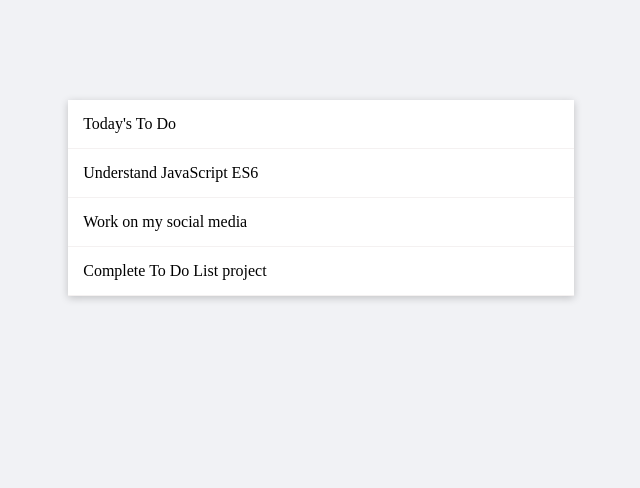
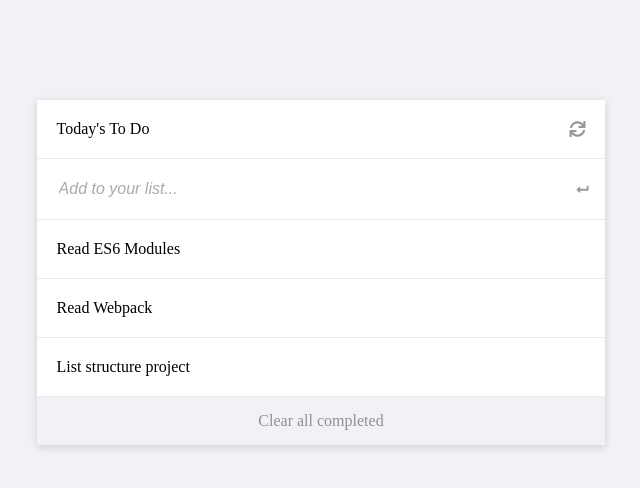
Before and after one commit to mbdesigns1989/To-do-List, a website built with webpack: page src/index.html in a window 1280 px wide. Shown: the whole page, without its empty margins (319-959 px from the left). Built offline with nearby package versions, Linux system fonts and the light colour scheme.

Commit message:
Update src/index.html  src/index.js  src/style.css

```diff
--- a/src/index.html
+++ b/src/index.html
@@ -3,14 +3,27 @@
 <head>
     <meta charset="UTF-8">
     <meta name="viewport" content="width=device-width, initial-scale=1.0">
-    <title>To-do list</title>
+    <link rel="stylesheet" href="https://pro.fontawesome.com/releases/v5.10.0/css/all.css" integrity="sha384-AYmEC3Yw5cVb3ZcuHtOA93w35dYTsvhLPVnYs9eStHfGJvOvKxVfELGroGkvsg+p" crossorigin="anonymous"/>
+    <title>To Do List</title>
 </head>
 <body>
     <main>
         <div class="card">
-            <p class="list-item">Today's To Do</p>
-            <ul id="todo-list">
-            </ul>
+            <div class="list-head">
+                <p>Today's To Do</p>
+                <i class="fas fa-sync"></i>
+            </div>
+            <div class="list-head">
+                <input type="text" placeholder="Add to your list..." id="inputList">
+                <i class="fas fa-level-down-alt" id="enter"></i>
+            </div>
+            <div>
+                <ul id="main-list">
+                </ul>
+            </div>
+            <div class="clear-all">
+                <p><a href="#" id="clear">Clear all completed</a></p>
+            </div>
         </div>
     </main>
 </body>
--- a/src/index.js
+++ b/src/index.js
@@ -1,20 +1,20 @@
 import 'lodash';
 import './style.css';
 
-const todoList = document.getElementById('todo-list');
+const mainList = document.getElementById('main-list');
 
 const myTasks = [{
-  description: 'Understand JavaScript ES6',
+  description: 'Read ES6 Modules',
   completed: true,
   index: 0,
 },
 {
-  description: 'Work on my social media',
+  description: 'Read Webpack',
   completed: true,
   index: 1,
 },
 {
-  description: 'Complete To Do List project',
+  description: 'List structure project',
   completed: false,
   index: 2,
 }];
@@ -27,7 +27,7 @@ function displayTasks() {
     const listItem = document.createElement('li');
     listItem.innerText = content;
     listItem.className = 'list-item';
-    todoList.appendChild(listItem);
+    mainList.appendChild(listItem);
   }
 }
 
--- a/src/style.css
+++ b/src/style.css
@@ -4,12 +4,49 @@ body {
 
 .card {
   background-color: white;
-  width: 40%;
+  width: 45%;
   margin: 100px auto 0 auto;
-  box-shadow: 0 2px 8px rgba(0, 0, 0, 0.2);
+  box-shadow: 0 2px 8px rgba(0, 0, 0, 0.15);
 }
 
-#todo-list {
+.list-head,
+.list-item {
+  display: flex;
+  justify-content: space-between;
+  align-items: center;
+  padding: 20px;
+  border-bottom: 1px solid rgba(0, 0, 0, 0.08);
+}
+
+#inputList {
+  outline: none;
+  border: none;
+  font-size: 1rem;
+  font-style: italic;
+  opacity: 0.6;
+  width: 100%;
+}
+
+.inputEdit {
+  outline: none;
+  border: none;
+  font-size: 1rem;
+  font-style: italic;
+  opacity: 0.8;
+  width: 100%;
+  background-color: rgb(240, 218, 190);
+}
+
+.description {
+  padding: 0 10px;
+}
+
+.fa-level-down-alt {
+  transform: rotate(90deg);
+  font-size: 12px;
+}
+
+#main-list {
   color: black;
   list-style: none;
   padding: 0;
@@ -20,7 +57,32 @@ ul {
   margin: 0;
 }
 
-.list-item {
+.list-input {
+  display: flex;
+}
+
+input {
+  margin-right: 10px;
+}
+
+.clear-all {
+  background-color: #f1f2f5;
   padding: 15px;
-  border-bottom: 1px solid rgba(98, 57, 57, 0.07);
+  text-align: center;
 }
+
+.fas,
+.far,
+.clear-all a {
+  text-decoration: none;
+  color: black;
+  opacity: 0.4;
+}
+
+.fas:hover,
+.far:hover,
+.clear-all a:hover {
+  text-decoration: underline;
+  color: black;
+  opacity: 0.8;
+}
```
